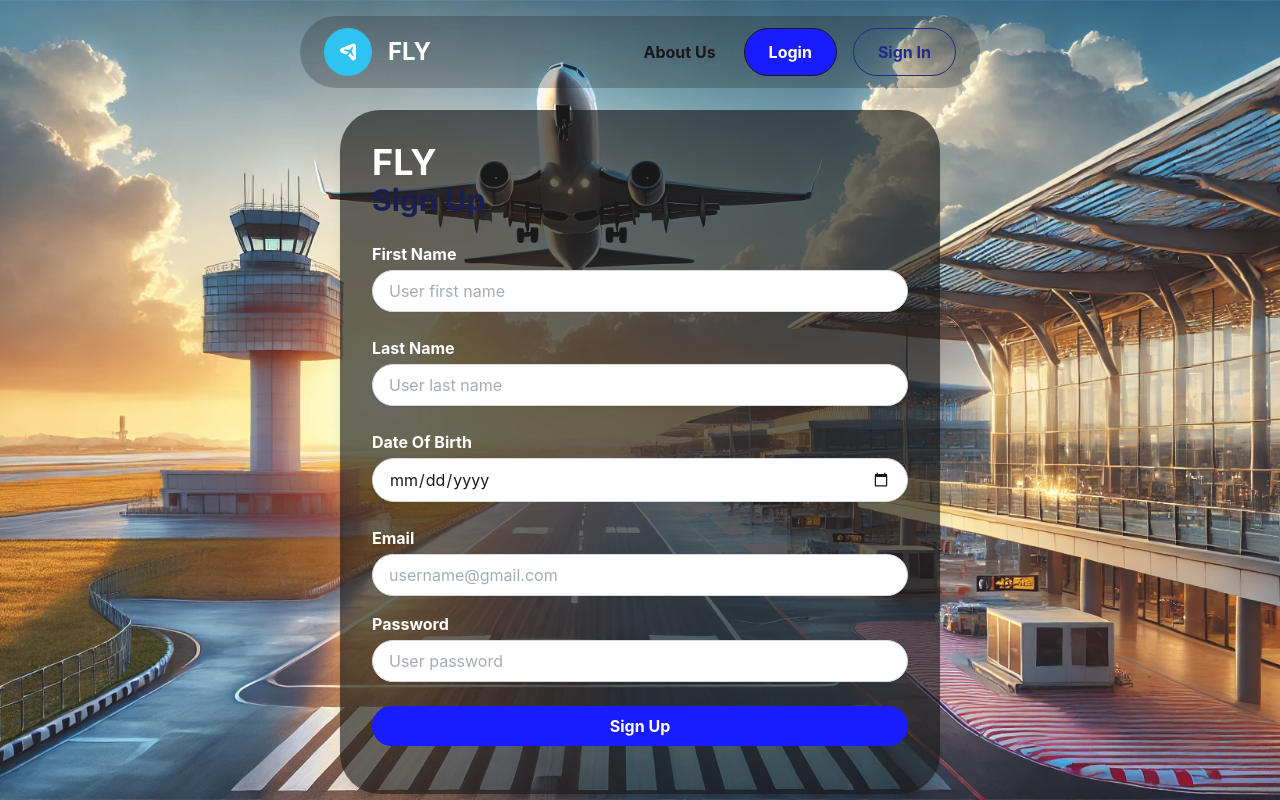
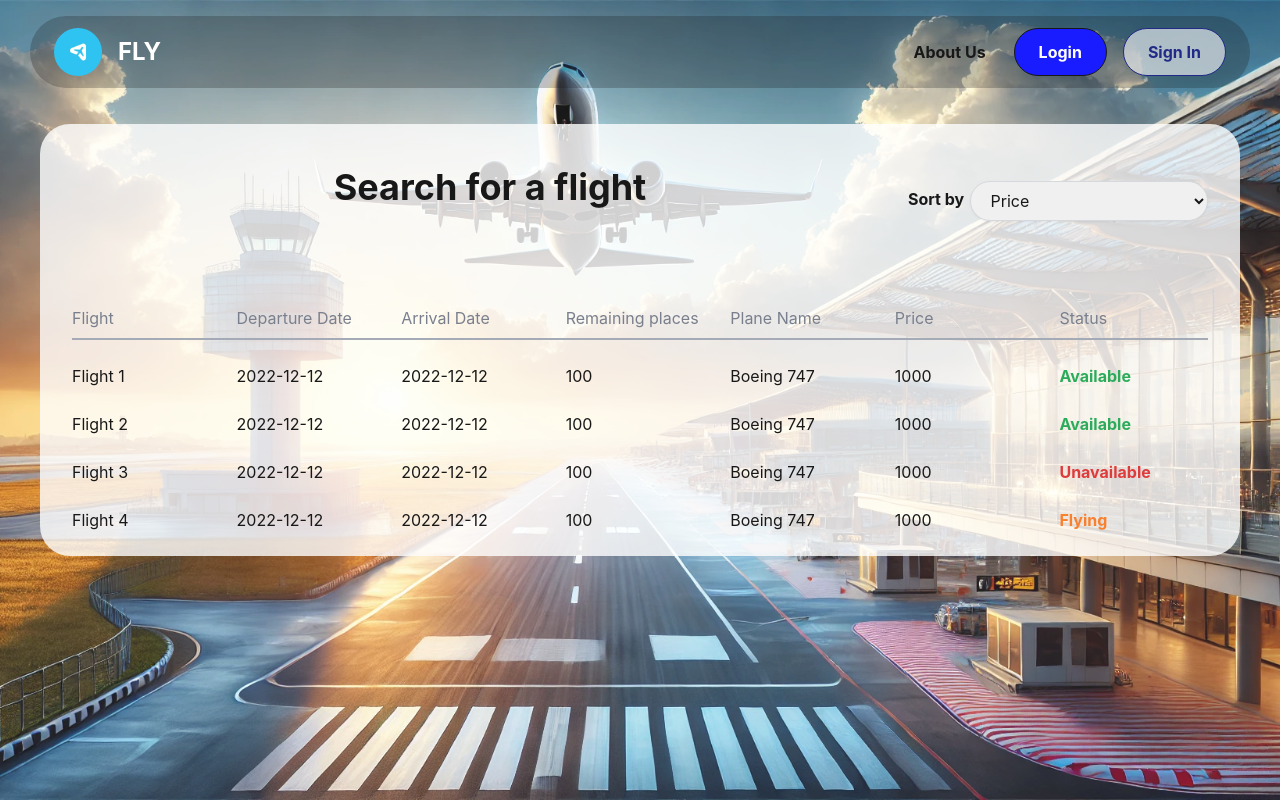
Before and after one commit to adam1508042001/Fly, a Vue app in the folder front/vue/: page /search in a window 1280 px wide. Built offline with nearby package versions, Linux system fonts and the light colour scheme.

Commit message:
création nouveau component SearchFly, modif de styles et routages

```diff
--- a/front/vue/src/App.vue
+++ b/front/vue/src/App.vue
@@ -1,26 +1,21 @@
 <template>
   <div class="w-full h-full opacity-90">
     <!-- Background -->
-    <div class="relative w-full h-screen ">
+    <div class="relative w-full h-screen">
       <!-- Image de fond -->
-      <img src="./assets/bgimg.webp" alt="Background Image" class="absolute top-0 left-0 w-full h-full object-cover " />
+      <img src="./assets/bgimg.webp" alt="Background Image" class="absolute top-0 left-0 w-full h-full object-cover" />
 
       <!-- Contenu principal -->
       <div class="relative z-10">
-
-
         <!-- les composants -->
-        <!-- <Login /> -->
-         <signup />
-
+        <router-view />
       </div>
     </div>
   </div>
 </template>
 
 <script setup>
-// import Login from './views/Login.vue';
-import Signup from './views/Signup.vue';
+/* Pas de logique spécifique pour l'instant */
 </script>
 
 <style scoped>
--- a/front/vue/src/router/index.js
+++ b/front/vue/src/router/index.js
@@ -1,10 +1,18 @@
 import { createRouter, createWebHistory } from 'vue-router'
+import Login from '../views/Login.vue'
+import Signup from '../views/Signup.vue'
+import SearchFly from '../views/SearchFly.vue'
+
+const routes = [
+  { path: '/', redirect: '/login' },
+  { path: '/login', component: Login },
+  { path: '/signup', component: Signup },
+  { path: '/search', component: SearchFly }
+]
 
 const router = createRouter({
   history: createWebHistory(import.meta.env.BASE_URL),
-  routes: [
-
-  ],
+  routes,
 })
 
 export default router
--- a/front/vue/src/views/Login.vue
+++ b/front/vue/src/views/Login.vue
@@ -65,7 +65,8 @@
         <!-- Lien pour s'inscrire -->
         <div class="   text-center text-[16px] text-white ">
           <p>Don’t have an account yet?
-          <a href="/register" class="text-[#ffffff] font-bold underline">Register for free</a></p>
+            <router-link to="/signup" class="text-[#ffffff] font-bold underline">Register for free</router-link>
+          </p>
         </div>
       </div>
     </div>
@@ -144,12 +145,7 @@ import NavBar  from './NavBar.vue';
     password.value = '';
 
         return true;
-      }
-
-
-
-
-
+      };
 </script>
 
 <style>
--- a/front/vue/src/views/NavBar.vue
+++ b/front/vue/src/views/NavBar.vue
@@ -1,5 +1,5 @@
 <template>
-  <div class="NavBar bg-black bg-opacity-25    my-4 mx-[300px] py-3 px-6   rounded-[60px] flex items-center justify-between  ">
+  <div class="NavBar bg-black bg-opacity-25 my-4 mx-[30px] py-3 px-6 rounded-[60px] flex items-center justify-between">
     <!-- Logo -->
     <div class="flex items-center gap-4">
       <img
@@ -12,34 +12,30 @@
       </div>
     </div>
 
-
-
     <!-- Right section: Login & Sign In buttons -->
-    <div class="flex items-center   justify-end ">
-
+    <div class="flex items-center justify-end">
       <!-- Center button -->
-    <div class=" text-black font-bold">
-      <button class=" px-3 hover:text-blue-500 transition-all">
+      <div class="text-black font-bold">
+        <button class="px-3 hover:text-blue-500 transition-all">
           About Us
         </button>
         <!-- Login Button -->
+        <router-link to="/login">
           <button
-        class="login h-12 px-6 py-2 mx-4 rounded-full  bg-[#0004ff]  border  border-[#000000] text-[#ffffff] font-bold  transition-all"
+            class="login h-12 px-6 py-2 mx-4 rounded-full bg-[#0004ff] border border-[#000000] text-[#ffffff] font-bold transition-all"
           >
             Login
           </button>
+        </router-link>
         <!-- Sign In Button -->
+        <router-link to="/signup">
           <button
-        class="signin h-12 px-6 py-2 rounded-full border border-[#09147a] text-[#09147a] font-bold hover:bg-[#09147a] hover:text-white transition-all"
+            class="signin bg-[#ffffff] bg-opacity-60 h-12 px-6 py-2 rounded-full border border-[#09147a] text-[#09147a] font-bold hover:bg-[#09147a] hover:text-white transition-all"
           >
             Sign In
           </button>
-
+        </router-link>
       </div>
-
-
-
-
     </div>
   </div>
 </template>
--- /dev/null
+++ b/front/vue/src/views/SearchFly.vue
@@ -0,0 +1,140 @@
+<template>
+	<div class="flex flex-col min-h-screen">
+		<!-- Navbar -->
+		<NavBar />
+		<!-- Search box -->
+		<div class="grid items-center justify-center grid-cols-1 grid-rows-[150px_auto] bg-[#ffffff] bg-opacity-80 rounded-[30px] mx-10 my-5">
+			<!-- head -->
+			<div class="grid grid-cols-[5fr_1fr] grid-rows-1 p-8">
+				<!-- Title -->
+				<div class="text-start mb-6">
+					<h1 class="text-4xl font-bold text-center text-[#000000]">
+						Search for a flight
+					</h1>
+				</div>
+
+				<!-- Sort by -->
+				<div class="flex justify-end items-center w-[300px]">
+					<label for="sort" class="block font-bold text-[#000000] w-[80px]">
+						Sort by
+					</label>
+					<select
+						id="sort"
+						class="block w-full px-4 py-2 mt-1 rounded-full border border-gray-300 focus:outline-none focus:ring focus:ring-blue-500 focus:border-blue-500 shadow-sm">
+						<option value="price">Price</option>
+						<option value="duration">Duration</option>
+						<option value="departure">Departure</option>
+						<option value="arrival">Arrival</option>
+					</select>
+				</div>
+			</div>
+
+			<!-- grid for results -->
+			<div class="mt-8 mx-8">
+				<!-- column title -->
+				<div class="grid grid-cols-7 gap-4 font-opacity-80 mb-6 pb-2 text-gray-500 border-b-2 border-gray-400">
+					<h3> Flight </h3>
+
+					<h3> Departure Date </h3>
+
+					<h3>Arrival Date</h3>
+
+					<h3> Remaining places </h3>
+
+					<h3> Plane Name </h3>
+
+					<h3> Price </h3>
+
+					<h3> Status </h3>
+				</div>
+
+				<!-- result -->
+				<div class="mb-6">
+					<div v-for="(flight, index) in flights" :key="index" class="grid grid-cols-7 gap-4 mb-6">
+						<div>{{ flight.name }}</div>
+						<div>{{ flight.departureDate }}</div>
+						<div>{{ flight.arrivalDate }}</div>
+						<div>{{ flight.remainingPlaces }}</div>
+						<div>{{ flight.planeName }}</div>
+						<div>{{ flight.price }}</div>
+						<div
+							:class="{
+							'text-green-600 font-bold': flight.status.toLowerCase() === 'available',
+							'text-red-600 font-bold': flight.status.toLowerCase() === 'unavailable',
+							'text-orange-500 font-bold': flight.status.toLowerCase() === 'flying'
+							}"
+						>
+							{{ formatStatus(flight.status) }}
+						</div>
+					</div>
+				</div>
+			</div>
+		</div>
+	</div>
+</template>
+
+<script>
+import NavBar from './NavBar.vue';
+export default {
+  components: {
+	NavBar
+  },
+  data() {
+	return {
+	  flights: [
+		{
+		  name: 'Flight 1',
+		  departureDate: '2022-12-12',
+		  arrivalDate: '2022-12-12',
+		  remainingPlaces: 100,
+		  planeName: 'Boeing 747',
+		  price: 1000,
+		  status: 'Available'
+		},
+		{
+		  name: 'Flight 2',
+		  departureDate: '2022-12-12',
+		  arrivalDate: '2022-12-12',
+		  remainingPlaces: 100,
+		  planeName: 'Boeing 747',
+		  price: 1000,
+		  status: 'Available'
+		},
+		{
+		  name: 'Flight 3',
+		  departureDate: '2022-12-12',
+		  arrivalDate: '2022-12-12',
+		  remainingPlaces: 100,
+		  planeName: 'Boeing 747',
+		  price: 1000,
+		  status: 'Unavailable'
+		},
+		{
+		  name: 'Flight 4',
+		  departureDate: '2022-12-12',
+		  arrivalDate: '2022-12-12',
+		  remainingPlaces: 100,
+		  planeName: 'Boeing 747',
+		  price: 1000,
+		  status: 'Flying'
+		}
+	  ]
+	};
+  },
+  methods: {
+    formatStatus(status) {
+      return status.charAt(0).toUpperCase() + status.slice(1).toLowerCase();
+    }
+  }
+};
+</script>
+
+
+<style>
+html,
+body {
+  height: 100%;
+  margin: 0;
+  font-family: 'Inter', sans-serif;
+}
+</style>
--- a/front/vue/src/views/Signup.vue
+++ b/front/vue/src/views/Signup.vue
@@ -4,7 +4,7 @@
     <NavBar />
 
     <div class="flex items-center justify-center flex-grow bg-cover bg-center">
-      <div class="bg-black bg-opacity-65 p-8 rounded-[40px] shadow-lg w-[600px]">
+      <div class="bg-black bg-opacity-65 p-6 rounded-[40px] shadow-lg w-[600px]">
         <!-- Titre -->
         <div class="text-start mb-6">
           <h1 class="text-[#ffffff] text-4xl font-bold font-['Inter'] border-white">FLY</h1>
@@ -15,31 +15,31 @@
         <!-- @submit.prevent pour ne pas recharger la page -->
         <form @submit.prevent="validation">
           <!-- Firstname -->
-          <div class="mb-6">
+          <div class="mb-4">
             <label for="firstname" class="block font-bold text-white">First Name</label>
             <input
               type="text"
               id="firstname"
               v-model="firstname"
-              placeholder="User first name"
+              placeholder="First name"
               class="mt-1 block w-full px-4 py-2 rounded-full border border-gray-300 focus:outline-none focus:ring focus:ring-blue-500 focus:border-blue-500 shadow-sm"
             />
           </div>
 
           <!-- Lastname -->
-          <div class="mb-6">
+          <div class="mb-4">
             <label for="lastname" class="block font-bold text-white">Last Name</label>
             <input
               type="text"
               id="lastname"
               v-model="lastname"
-              placeholder="User last name"
-              class="mt-1 block w-full px-4 py-2 rounded-full border border-gray-300 focus:outline-none focus:ring focus:ring-blue-500 focus:border-blue-500 shadow-sm"
+              placeholder="Last name"
+              class="mt-1 block w-full px-4 py-1 rounded-full border border-gray-300 focus:outline-none focus:ring focus:ring-blue-500 focus:border-blue-500 shadow-sm"
             />
           </div>
 
           <!-- Date Of Birth -->
-          <div class="mb-6">
+          <div class="mb-4">
             <label for="dob" class="block font-bold text-white">Date Of Birth</label>
             <input
               type="date"
@@ -58,19 +58,19 @@
               type="email"
               id="email"
               v-model="email"
-              placeholder="username@gmail.com"
+              placeholder="example@gmail.com"
               class="mt-1 block w-full px-4 py-2 rounded-full border border-gray-300 focus:outline-none focus:ring focus:ring-blue-500 focus:border-blue-500 shadow-sm"
             />
           </div>
 
           <!-- Password -->
-          <div class="mb-6">
+          <div class="mb-4">
             <label for="password" class="block font-bold text-white">Password</label>
             <input
               type="password"
               id="password"
               v-model="password"
-              placeholder="User password"
+              placeholder="Password"
               class="mt-1 block w-full px-4 py-2 rounded-full border border-gray-300 focus:outline-none focus:ring focus:ring-blue-500 focus:border-blue-500 shadow-sm"
             />
           </div>
```
Lines whose indentation alone changed are shown as unchanged.
